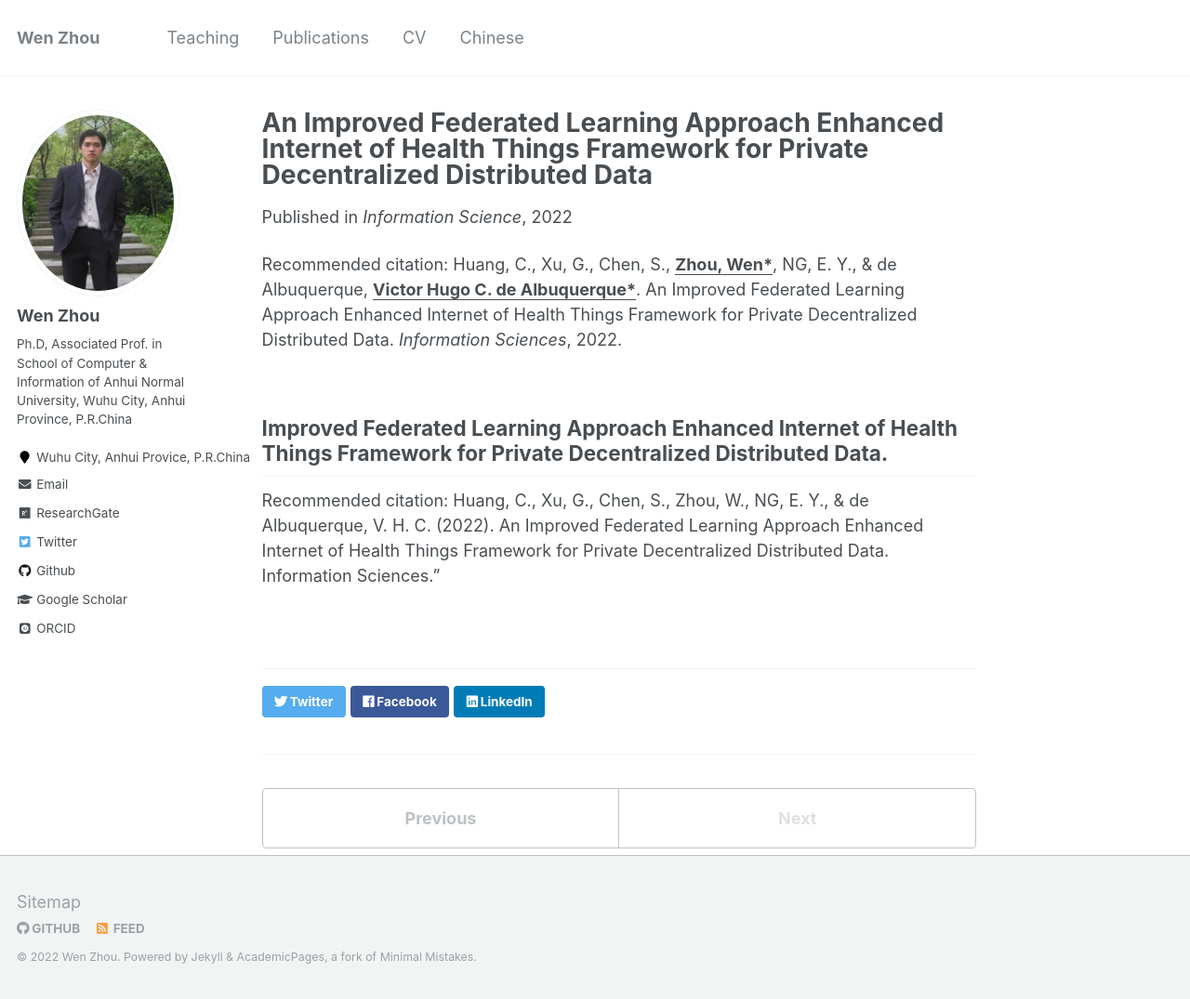
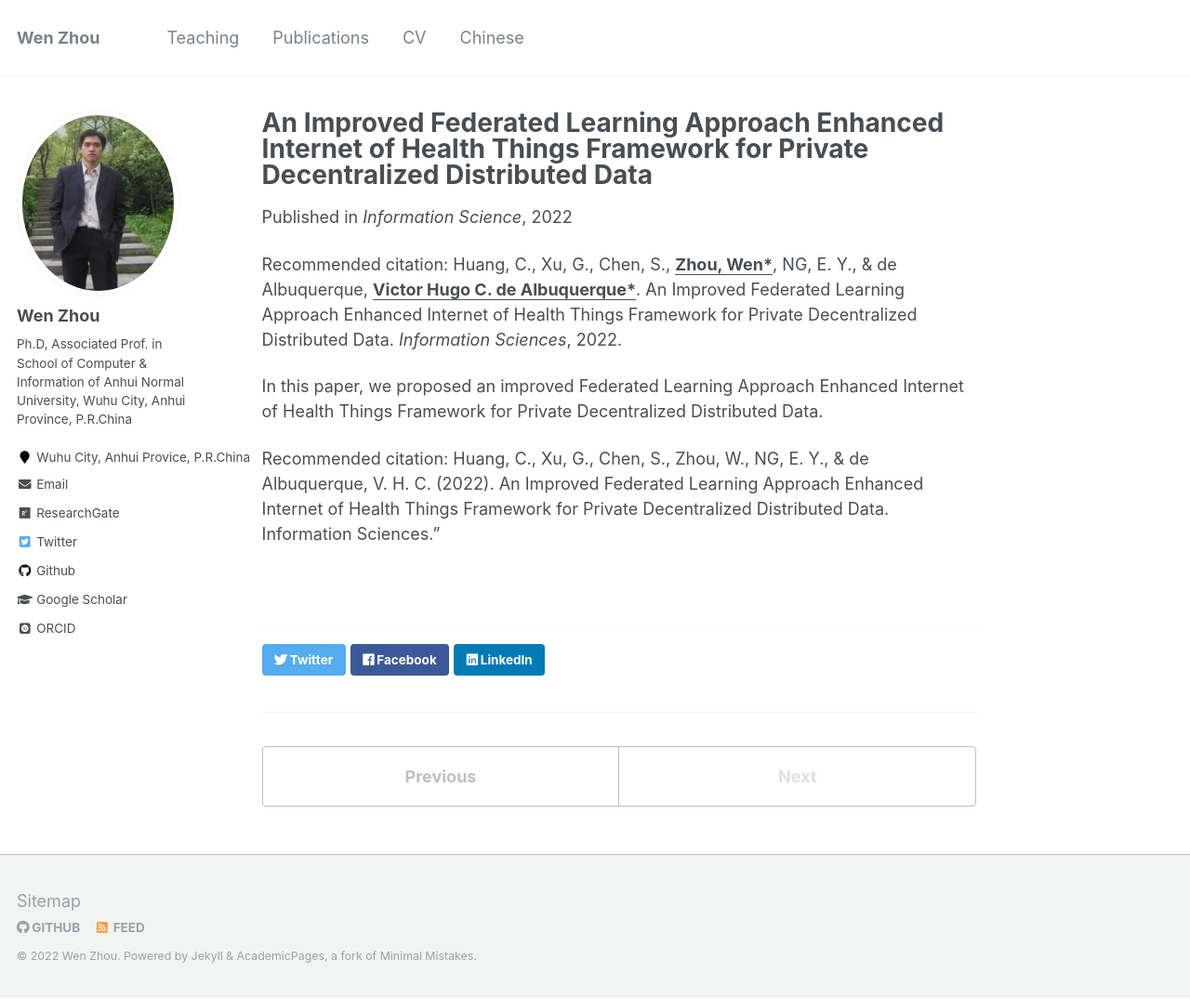
Before and after one commit to zhouwen327/zhouwen327.github.io, a Jekyll site: the page built from _publications/2022-10-01-IS-01.md, in a window 1280 px wide and 1075 px high. Shown: the whole window at 93% size. Built offline with Jekyll 4.4.1, drawn with Linux system fonts in a browser that asks for light colours; some web fonts are replaced.

Commit message:
Update 2022-10-01-IS-01.md

```diff
--- a/_publications/2022-10-01-IS-01.md
+++ b/_publications/2022-10-01-IS-01.md
@@ -7,6 +7,6 @@ date: 2022-10-01
 venue: 'Information Science'
 citation: 'Huang, C., Xu, G., Chen, S., <b><u>Zhou, Wen*</u></b>, NG, E. Y., & de Albuquerque, <b><u>Victor Hugo C. de Albuquerque*</u></b>. An Improved Federated Learning Approach Enhanced Internet of Health Things Framework for Private Decentralized Distributed Data. <i>Information Sciences</i>, 2022.'
 ---
-Improved Federated Learning Approach Enhanced Internet of Health Things Framework for Private Decentralized Distributed Data.
----
+In this paper, we proposed an improved Federated Learning Approach Enhanced Internet of Health Things Framework for Private Decentralized Distributed Data.
+
 Recommended citation: Huang, C., Xu, G., Chen, S., Zhou, W., NG, E. Y., & de Albuquerque, V. H. C. (2022). An Improved Federated Learning Approach Enhanced Internet of Health Things Framework for Private Decentralized Distributed Data. Information Sciences."
```
